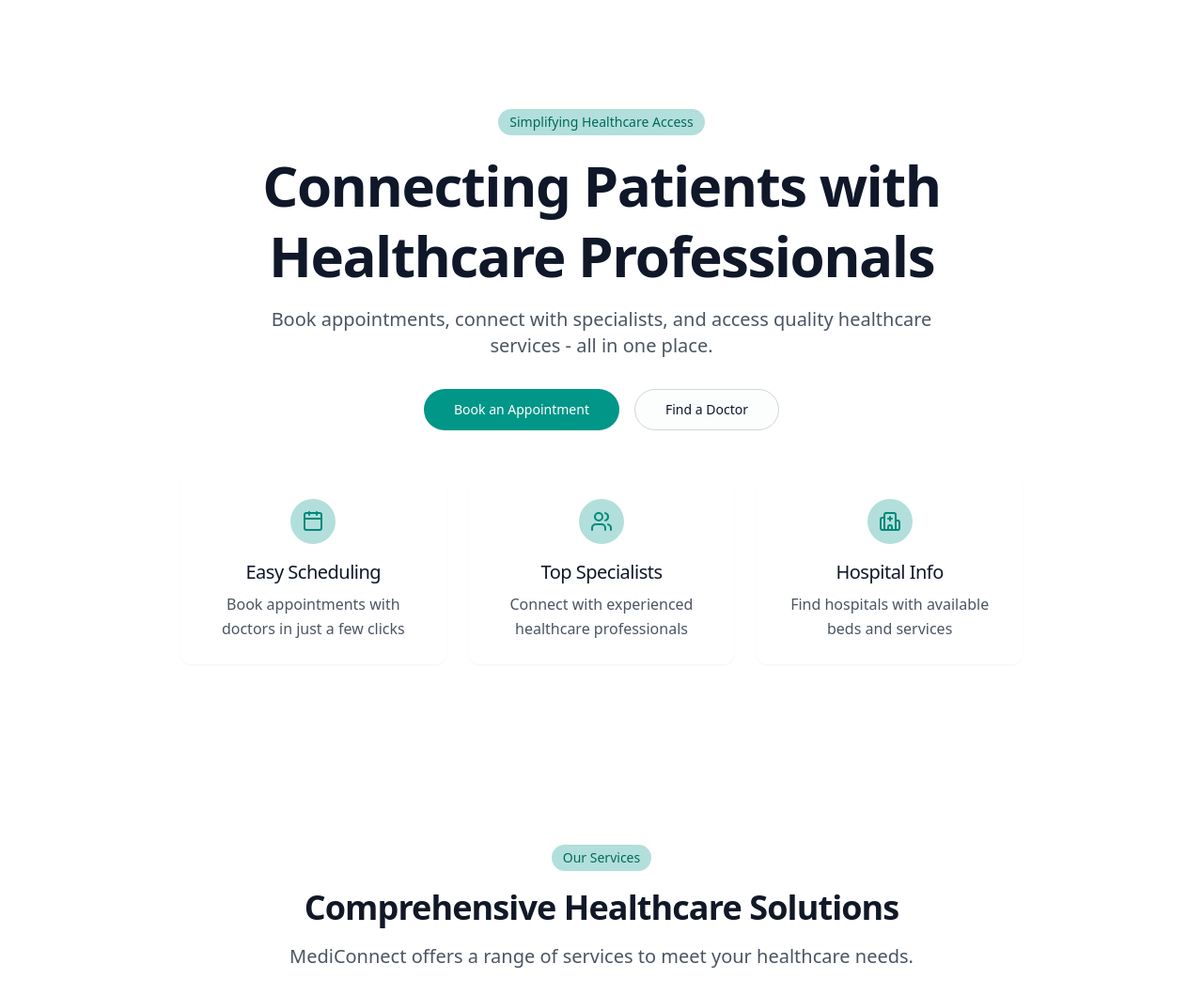
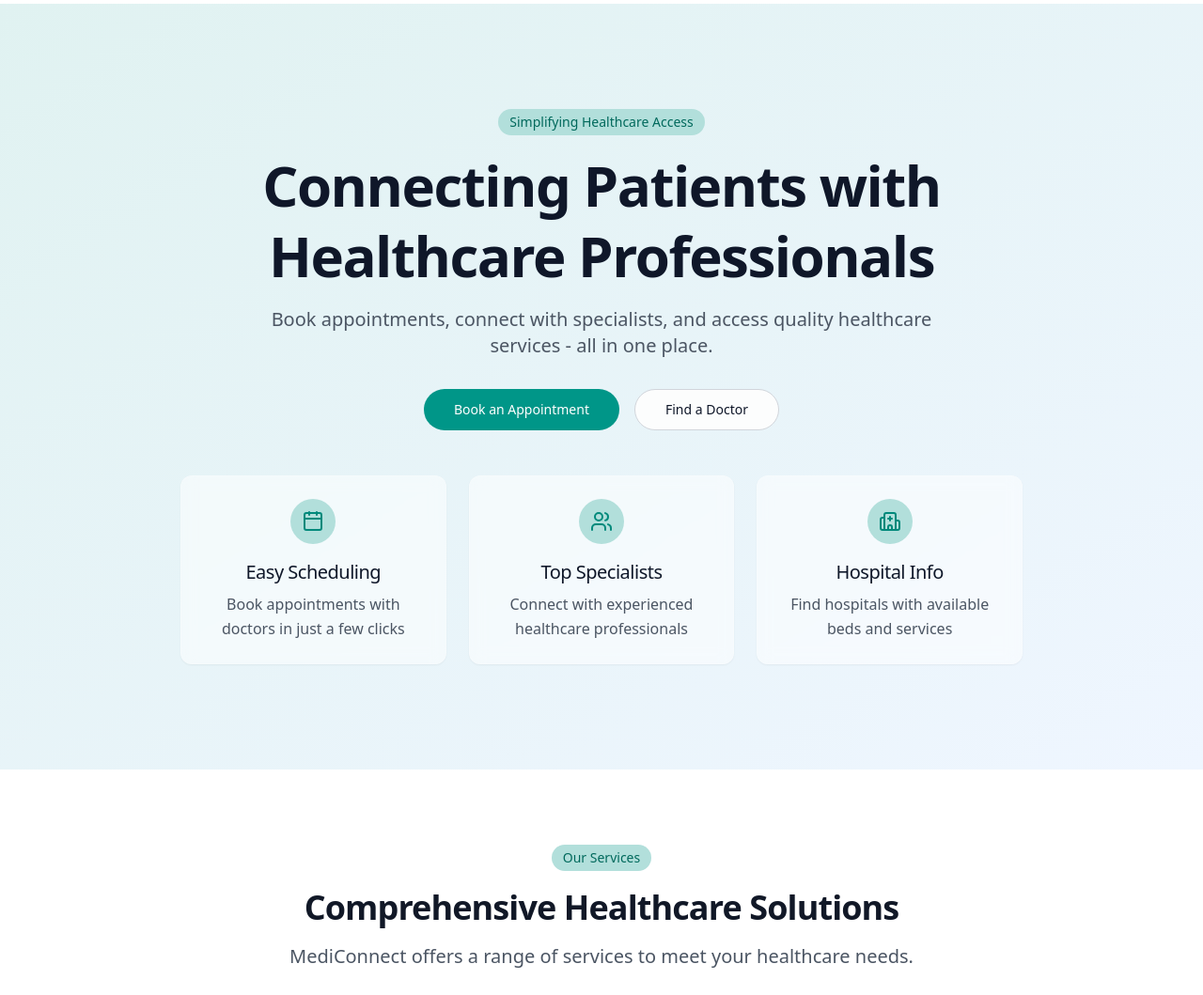
Before and after one commit to OmarNajjar-Dev/MediConnect, a PHP site: page / in a window 1280 px wide. Shown: the part 76-1135 px from the top of the page at 94% size. Run offline with PHP 8.4, Linux system fonts and the light colour scheme.

Commit message:
Add the hero background

```diff
--- a/css/style.css
+++ b/css/style.css
@@ -48,6 +48,10 @@ header {
   right: 0;
 }
 
+#hero {
+  background: linear-gradient(to bottom right, #e0f2f1, #eff6ff);
+}
+
 /* Services Style */
 .service-card:hover {
   box-shadow: 0 10px 15px -3px rgba(0, 0, 0, 0.1), 0 4px 6px -4px rgba(0, 0, 0, 0.1);
```
